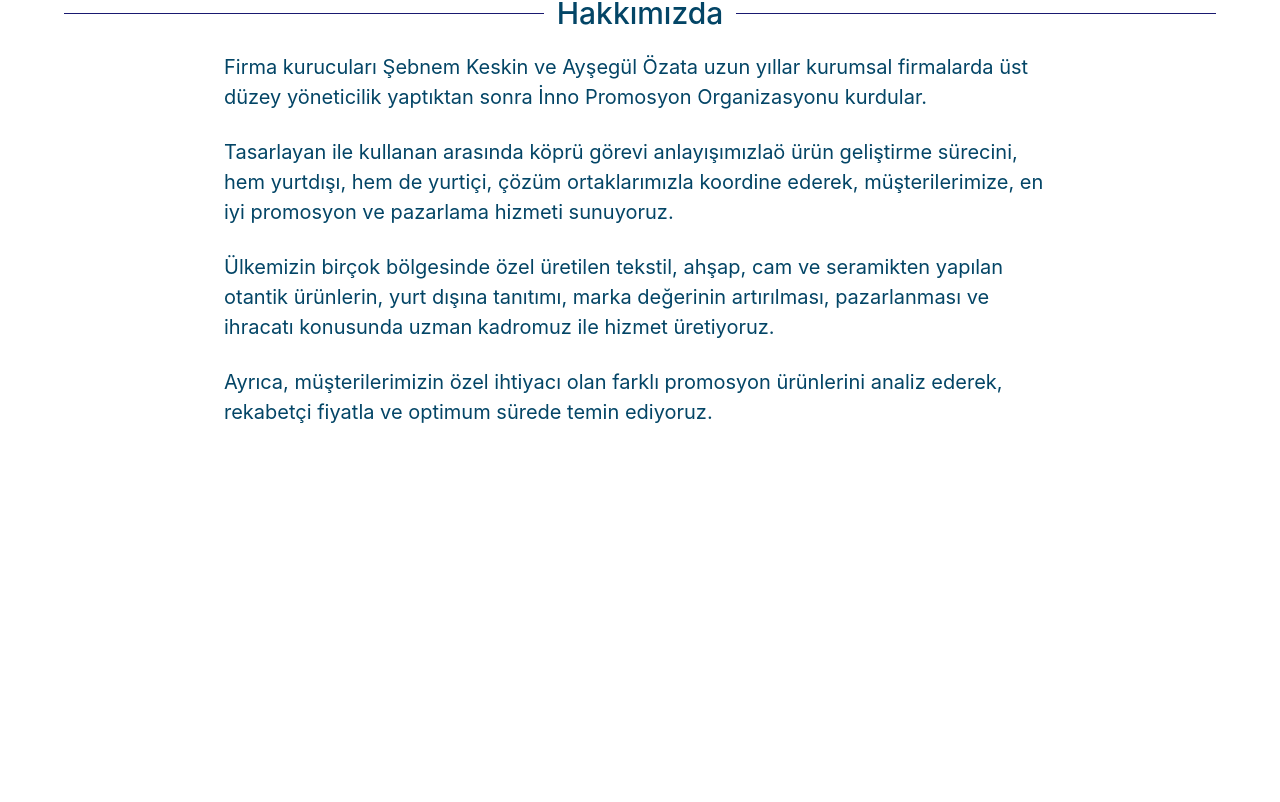
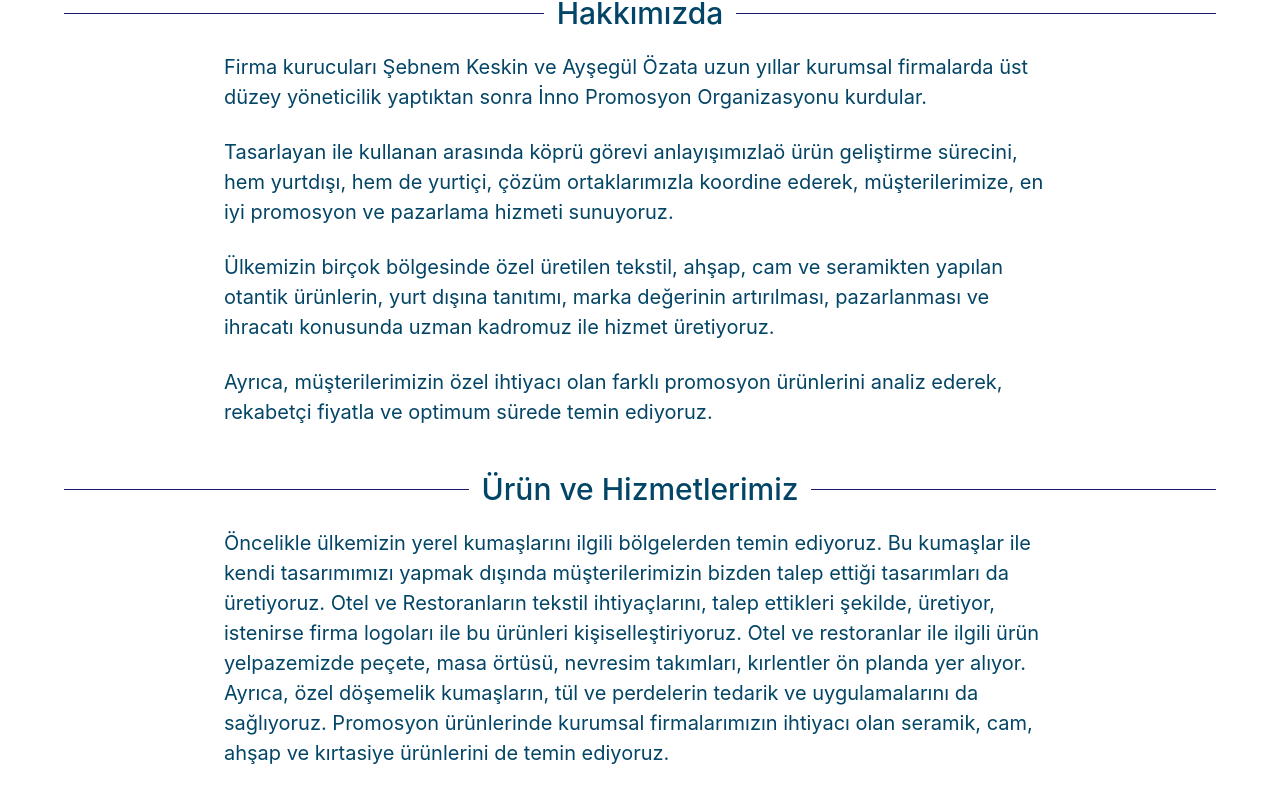
Before and after one commit to makimakimek/inno, a React (Vite) app: page / in a window 1280 px wide. Shown: the part 418-1220 px from the top of the page. Before the commit the page ends 845 px from the top, so only its background shows below. Built offline with nearby package versions, Linux system fonts and the light colour scheme.

Commit message:
added products and services on landing page

```diff
--- a/src/App.css
+++ b/src/App.css
@@ -94,7 +94,7 @@
   margin-top: 2vh;
 }
 
-.aboutContainer {
+.aboutContainer, .innerContainer {
   display: flex;
   align-items: center;
 }
@@ -106,7 +106,7 @@
   margin-left: 5vw;
 }
 
-.aboutTitle {
+.aboutTitle, .productsAndServicesTitle {
   margin: 0 1vw;
   font-size: 30px;
   font-weight: 450;
@@ -120,7 +120,7 @@
   margin-right: 5vw;
 }
 
-.aboutParagraph {
+.aboutParagraph, .productsAndServicesParagraph{
   display: flex;
   flex-direction: column;
   align-items: center;
@@ -137,7 +137,15 @@
   word-wrap: break-word;
 }
 
-/*///////////////////products page /////////////////////*/
+.innerContainer {
+  margin-top: 5vh;
+}
+
+.productsAndServicesParagraph {
+  margin-bottom: 5vh;
+}
+
+/*///////////////////products page/////////////////////*/
 
 .pageTitle {
   font-size: 30px;
--- a/src/App.jsx
+++ b/src/App.jsx
@@ -65,6 +65,26 @@
           </div>
         </div>
       </div>
+
+      <div className = "productsAndServicesContainer">
+        <div className = "innerContainer">
+          <div className = "lineBefore"></div>
+          <div className = "productsAndServicesTitle">
+            Ürün ve Hizmetlerimiz
+          </div>
+          <div className = "lineAfter"></div>
+        </div>
+
+        <div className = "productsAndServicesParagraph">
+          <div className = "innerParagraphContainer">
+            Öncelikle ülkemizin yerel kumaşlarını ilgili bölgelerden temin ediyoruz. Bu kumaşlar ile kendi tasarımımızı yapmak dışında müşterilerimizin bizden
+            talep ettiği tasarımları da üretiyoruz. Otel ve Restoranların tekstil ihtiyaçlarını, talep ettikleri şekilde, üretiyor, istenirse firma logoları ile
+            bu ürünleri kişiselleştiriyoruz. Otel ve restoranlar ile ilgili ürün yelpazemizde peçete, masa örtüsü, nevresim takımları, kırlentler ön planda yer
+            alıyor. Ayrıca, özel döşemelik kumaşların, tül ve perdelerin tedarik ve uygulamalarını da sağlıyoruz. Promosyon ürünlerinde kurumsal firmalarımızın
+            ihtiyacı olan seramik, cam, ahşap ve kırtasiye ürünlerini de temin ediyoruz.
+          </div>
+        </div>
+      </div>
     </div>
     </>
   )
```
